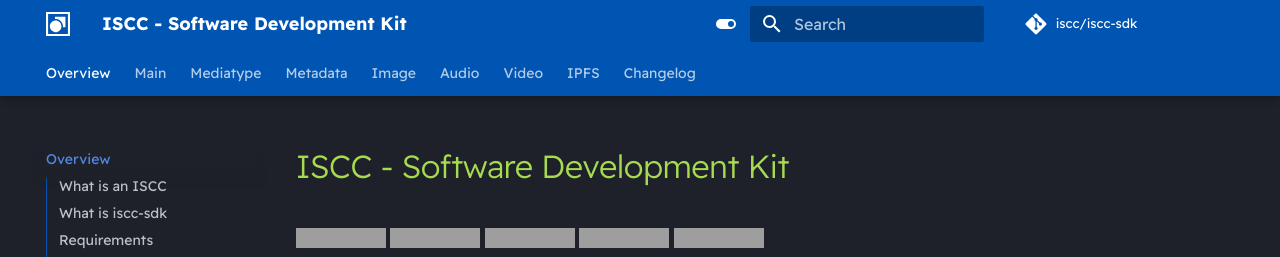
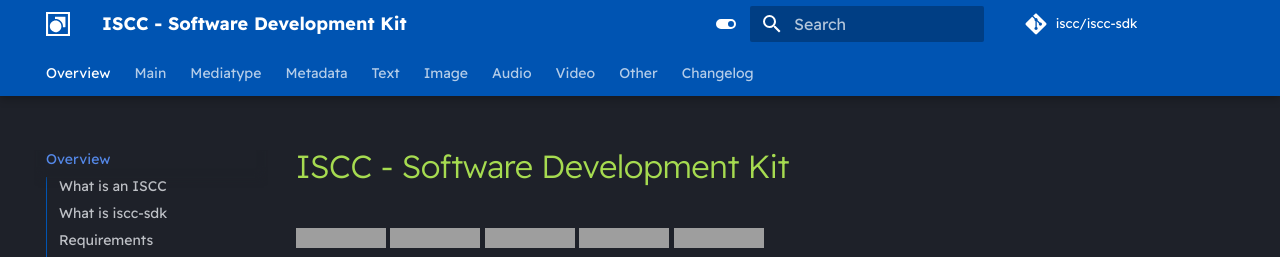
Before and after one commit to iscc/iscc-sdk, an MkDocs documentation site: the page built from docs/index.md, in a window 1280 px wide. Shown: the top 257 px of the page. Built offline with MkDocs 1.6.1 and Material for MkDocs 9.7.7, drawn with Linux system fonts in a browser that asks for light colours; comment, search, counter and statistics services are not loaded; grey boxes are pictures that could not be loaded.

Commit message:
Update documentation

```diff
--- a/mkdocs.yml
+++ b/mkdocs.yml
@@ -97,8 +97,11 @@
   - Main: main.md
   - Mediatype: mediatype.md
   - Metadata: metadata.md
+  - Text: text.md
   - Image: image.md
   - Audio: audio.md
   - Video: video.md
-  - IPFS: ipfs.md
+  - Other:
+    - PDF: other/pdf.md
+    - IPFS: other/ipfs.md
   - Changelog: changelog.md
```
Also changed, not shown: docs/other/pdf.md (added, +3 -0 lines), docs/other/ipfs.md (renamed from docs/ipfs.md), 1 other file.
